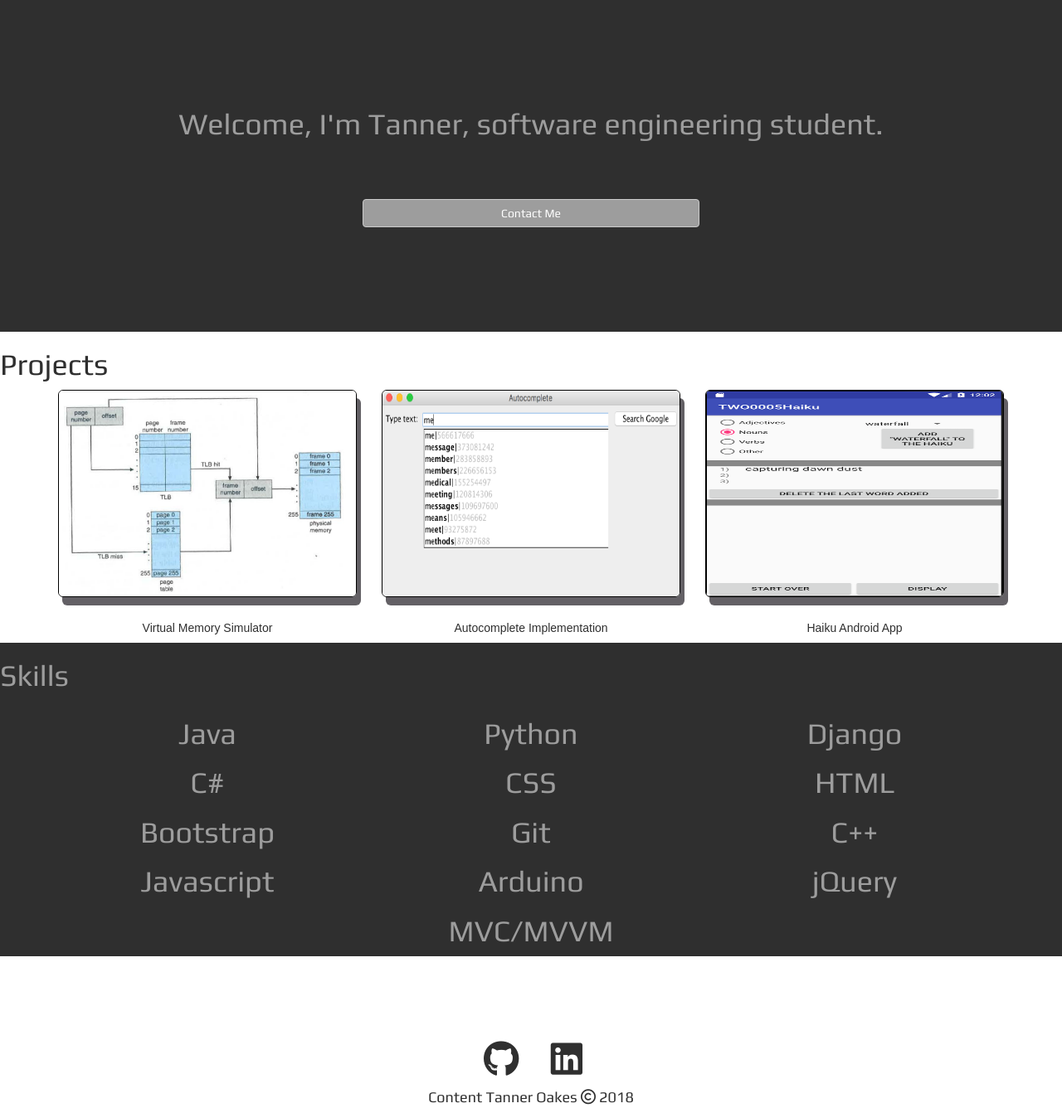
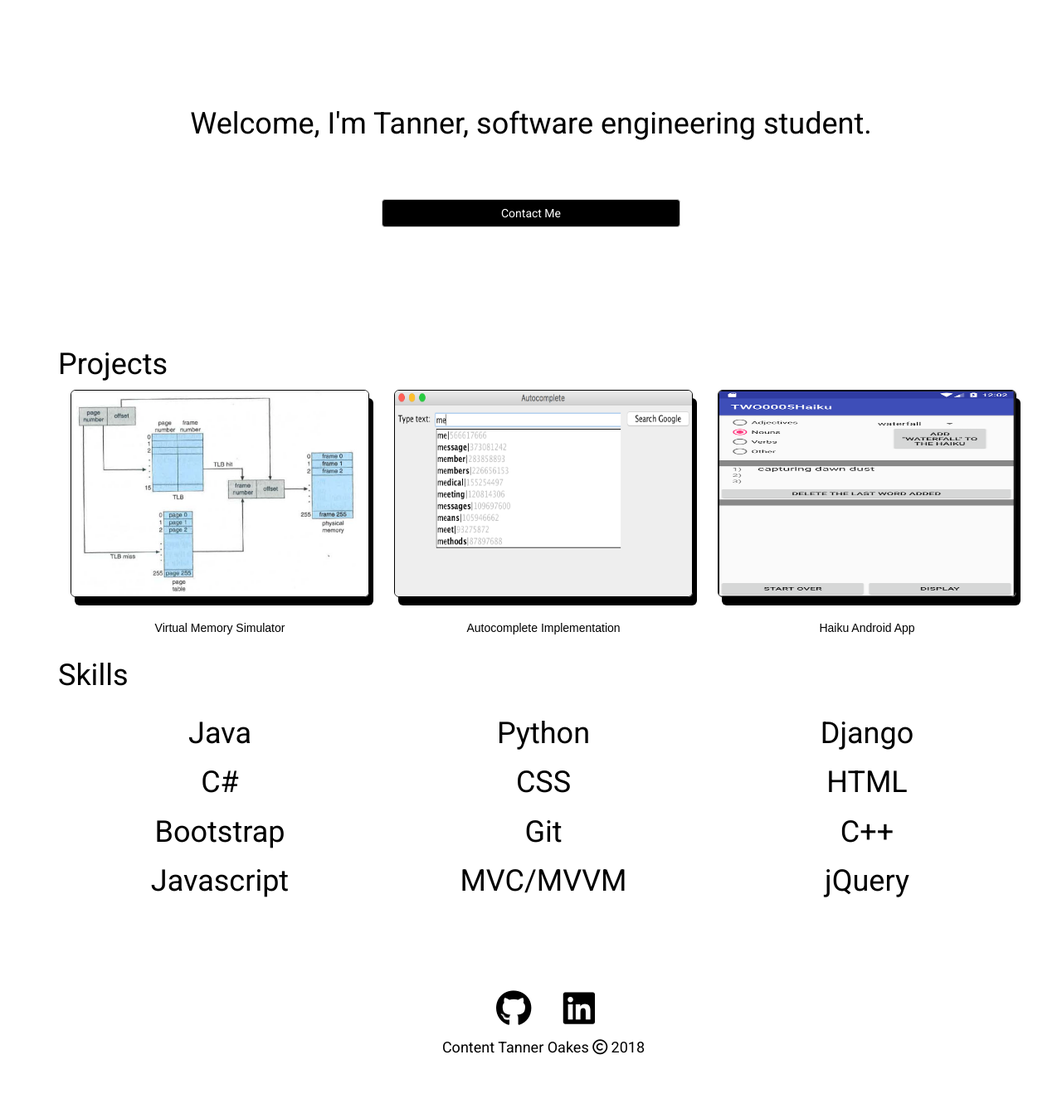
Before and after one commit to Oakes6/oakeswebsite, a Django app: template templates/home.html in a window 1280 px wide. Shown: the whole page at 83% size. After the commit the page ends 1272 px from the top, so only its background shows below. Run offline with Django 3.2, Linux system fonts and the light colour scheme; the template is opened without the code that fills it, so the values that code supplies are empty; some libraries are stand-ins or nearby versions.

Commit message:
Fix style

```diff
--- a/static/css/global.css
+++ b/static/css/global.css
@@ -1,10 +1,11 @@
 
 body {
-   background-color: #2f2f2f;
+   background-color: white;
    position: relative;
    height: auto;
    min-height: 100% !important;
-   color: #9d9d9d;
+   color: black;
+   font-family: 'Roboto', sans-serif;
 }
 
 .wrap {
@@ -15,47 +16,24 @@ body {
 
 .first {
    align-items: center;
-   background-color: #2f2f2f;
-   color: #9d9d9d;
+   /* background-color: #2f2f2f; */
+   color: black;
    min-height: 100%;
    height: 400px;
-   font-family: Play;
-}
-
-.secondary {
-   background-color: white;
-   color: #2f2f2f;
-}
-
-.primary {
-   background-color: #2f2f2f;
-   color: #9d9d9d;
 }
 
 #skills-table h1 {
    align: center;
    align-content: center;
    text-align: center;
-   font-family: Play;
-}
-
-#projects-table h1 {
-   align: center;
-   align-content: center;
-   text-align: center;
-   font-family: Play;
+   font-family: 'Roboto', sans-serif;
 }
 
 .separator {
    display: block;
    width: 100%;
    overflow: auto;
-   font-family: Play;
-}
-
-.proj-container {
-   height: 50px;
-   width: 50px;
+   font-family: 'Roboto', sans-serif;
 }
 
 .proj-col {
@@ -64,18 +42,19 @@ body {
 }
 
 .proj-box {
-   box-shadow: 5px 10px rgb(99, 96, 101);
+   box-shadow: 5px 10px black;
    height: 250px;
    border-style: solid black;
-   width: 100%;
+   /* width: 100%; */
 }
 img {
    border: 1px solid black;
+   width: 100%;
 }
 
 #socialsBar li {
    display: inline-block;
-   color: #2f2f2f;
+   /* color: #2f2f2f; */
    font-size: 2.5em;
    padding: 0 1em 0 0;
 }
@@ -96,8 +75,8 @@ img {
    text-align: center;
    width: 100%;
    color: white;
-   font-family: Play;
-   background-color: #9d9d9d;
+   font-family: 'Roboto', sans-serif;
+   background-color: black;
 }
 
 #welcomemessage {
@@ -105,11 +84,11 @@ img {
 }
 
 .hoverOnSkill {
-   color: white;
-   font-size: 60px;
+   color: lightgreen;
+   /* font-size: 45px; */
 }
 
 hr {
-   border-color: #9d9d9d;
-   color: #9d9d9d;
+   border-color: black;
+   color: black;
 }
--- a/templates/base.html
+++ b/templates/base.html
@@ -22,15 +22,17 @@
       <!-- Fonts -->
       <link href="https://fonts.googleapis.com/css?family=Montserrat|Russo+One" rel="stylesheet">
       <link href="https://fonts.googleapis.com/css?family=Play" rel="stylesheet">
+      <link href="https://fonts.googleapis.com/css?family=Merriweather" rel="stylesheet">
+      <link href="https://fonts.googleapis.com/css?family=Roboto" rel="stylesheet">
       <!-- <script src="{% static 'js/typewriteranimation.js' %}"></script> -->
 
       <!-- Font Awesome Icons -->
       <script src="https://use.fontawesome.com/d7494c8d80.js"></script>
    </head>
    <body>
-
+      <div class="container">
       {% block body_block %}
       {% endblock%}
-
+      </div>
    </body>
 </html>
--- a/templates/home.html
+++ b/templates/home.html
@@ -24,7 +24,6 @@
       <!-- <h3 id="contactBar" align="center">Contact me: <a href="mailto:tanner.w.oakes@gmail.com" style="color:#9d9d9d"><span class="fa fa-envelope-o"></span></a></h3> -->
    </div>
 
-   <div class="separator secondary">
    <h1>Projects</h1>
    <div id="projects-table" class="container">
       <div class="row">
@@ -51,9 +50,7 @@
          </div>
       </div>
    </div>
-   </div>
 
-   <div class="separator primary">
    <h1>Skills</h1>
    <div id="skills-table" class="container">
       <div class="row">
@@ -67,7 +64,6 @@
             <h1 class="skill">Python</h1>
             <h1 class="skill">CSS</h1>
             <h1 class="skill">Git</h1>
-               <h1 class="skill">Arduino</h1>
             <h1 class="skill">MVC/MVVM</h1>
          </div>
          <div class="col-xs-12 col-sm-8 col-md-6 col-lg-4">
@@ -78,9 +74,7 @@
          </div>
       </div>
    </div>
-   </div>
 
-   <div class="separator secondary">
    <div class="container">
       <br>
       <br>
@@ -88,11 +82,10 @@
       <br>
       <br>
       <ul id="socialsBar" align="center">
-            <li><a href="https://github.com/Oakes6" style="color:#2f2f2f"><span class="fa fa-github fa-lg"></span></a></li>
-            <li><a href="https://www.linkedin.com/in/tanner-oakes-67b9b7108/" style="color:#2f2f2f"><span class="fa fa-linkedin-square fa-lg"></span></a></li>
+         <li class="skill"><a href="https://github.com/Oakes6" style="color:black"><span class="fa fa-github fa-lg skill"></span></a></li>
+         <li><a href="https://www.linkedin.com/in/tanner-oakes-67b9b7108/" style="color:black"><span class="fa fa-linkedin-square fa-lg skill"></span></a></li>
       </ul>
       <h4 id="copyright">Content Tanner Oakes <span class="fa fa-copyright"></span> 2018</h3>
-      </div>
    </div>
 
 
```
Lines whose indentation alone changed are shown as unchanged.
